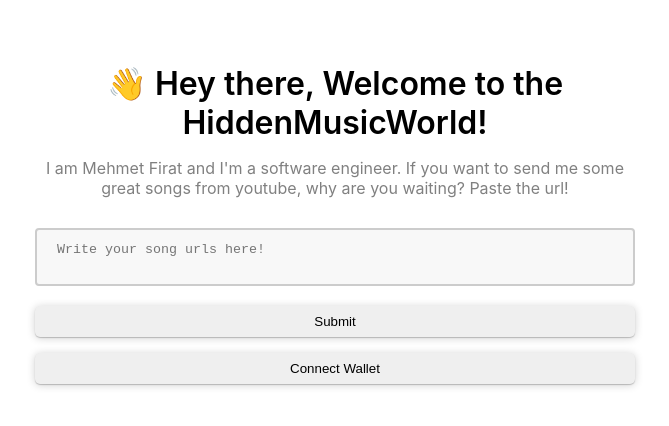
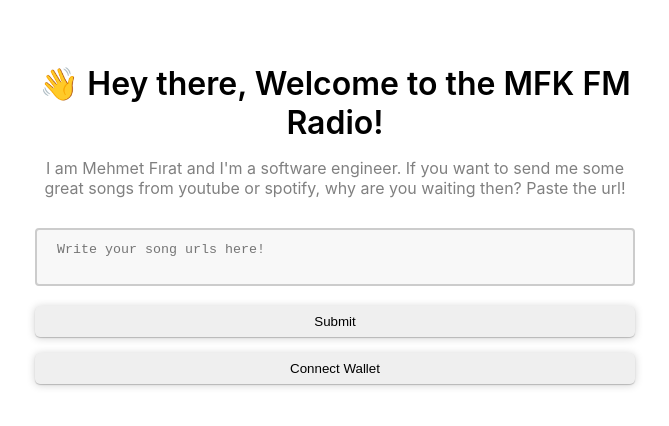
Before and after one commit to MehmetFiratKomurcu/mfk-fm-radio, a React (Create React App) app: page / in a window 1280 px wide. Shown: the top 426 px of the page, without its empty margins (305-974 px from the left). Built offline with nearby package versions, Linux system fonts and the light colour scheme.

Commit message:
update bio and message background color, also install react-youtube package

```diff
--- a/package.json
+++ b/package.json
@@ -6,11 +6,12 @@
     "@testing-library/jest-dom": "^5.16.4",
     "@testing-library/react": "^12.1.4",
     "@testing-library/user-event": "^13.5.0",
+    "ethers": "^5.4.4",
     "react": "^18.0.0",
     "react-dom": "^18.0.0",
     "react-scripts": "5.0.0",
-    "web-vitals": "^2.1.4",
-    "ethers": "^5.4.4"
+    "react-youtube": "^8.0.0",
+    "web-vitals": "^2.1.4"
   },
   "scripts": {
     "start": "react-scripts start",
--- a/src/App.js
+++ b/src/App.js
@@ -2,6 +2,7 @@
 import {ethers} from "ethers";
 import abi from "./utils/WavePortal.json";
 import './App.css';
+import YoutubeVideo from "./YoutubeVideo";
 
 function App() {
     const [currentAccount, setCurrentAccount] = useState("");
@@ -150,18 +151,19 @@
 
             <div className="dataContainer">
                 <div className="header">
-                    👋 Hey there, Welcome to the HiddenMusicWorld!
+                    👋 Hey there, Welcome to the MFK FM Radio!
                 </div>
 
                 <div className="bio">
-                    I am Mehmet Firat and I'm a software engineer. If you want to send me some great songs from youtube,
-                    why are you waiting? Paste the url!
+                    I am Mehmet Fırat and I'm a software engineer. If you want to send me some great songs from youtube
+                    or spotify, why are you waiting then? Paste the url!
                 </div>
 
                 <form onSubmit={wave}>
 
                     <div className="message-container">
-                        <textarea className="message-textarea" required value={message} onChange={(e => setMessage(e.target.value))}
+                        <textarea className="message-textarea" required value={message}
+                                  onChange={(e => setMessage(e.target.value))}
                                   placeholder="Write your song urls here!"/>
                     </div>
 
@@ -183,7 +185,7 @@
 
                 {allWaves.map((wave, index) => {
                     return (
-                        <div key={index} style={{backgroundColor: "OldLace", marginTop: "16px", padding: "8px"}}>
+                        <div key={index} style={{backgroundColor: "#f8f8f8", marginTop: "16px", padding: "8px"}}>
                             <div>Address: {wave.address}</div>
                             <div>Time: {wave.timestamp.toString()}</div>
                             <div>Message: {wave.message}</div>
--- /dev/null
+++ b/src/YoutubeVideo.js
@@ -0,0 +1,24 @@
+import YouTube from "react-youtube";
+
+const YoutubeVideo = () => {
+
+    const opts = {
+        height: '390',
+        width: '640',
+        playerVars: {
+            // https://developers.google.com/youtube/player_parameters
+            autoplay: 1,
+        },
+    };
+
+    const onReady = e => {
+        e.target.pauseVideo();
+    }
+
+    return (
+        <YouTube videoId="" opts={opts} onReady={onReady}/>
+    )
+
+}
+
+export default YoutubeVideo;
```
Also changed, not shown: 1 other file (tests, documents, lock files or other folders).
